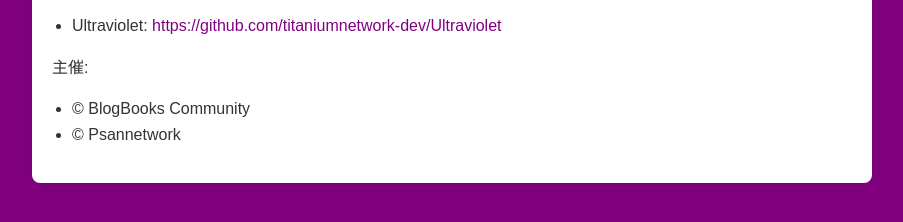
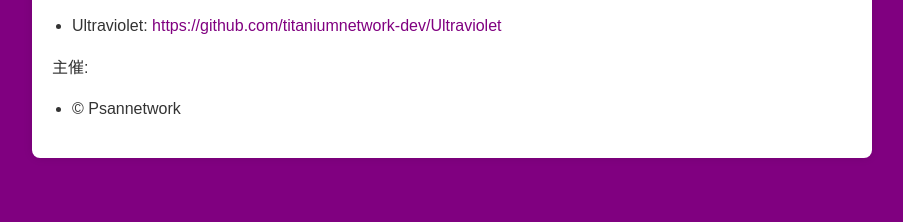
Before and after one commit to hirotomoki12345/ultraviolet-proxy-psannetwork-static, a website: page public/credits.html in a window 1280 px wide. Shown: the part 186-408 px from the top of the page, without its empty margins (188-1091 px from the left). Drawn offline with Linux system fonts and the light colour scheme.

Commit message:
Update credits.html

```diff
--- a/public/credits.html
+++ b/public/credits.html
@@ -59,7 +59,6 @@
         </ul>
         <p>主催:</p>
         <ul>
-            <li>© BlogBooks Community</li>
             <li>© Psannetwork</li>
         </ul>
     </div>
```
